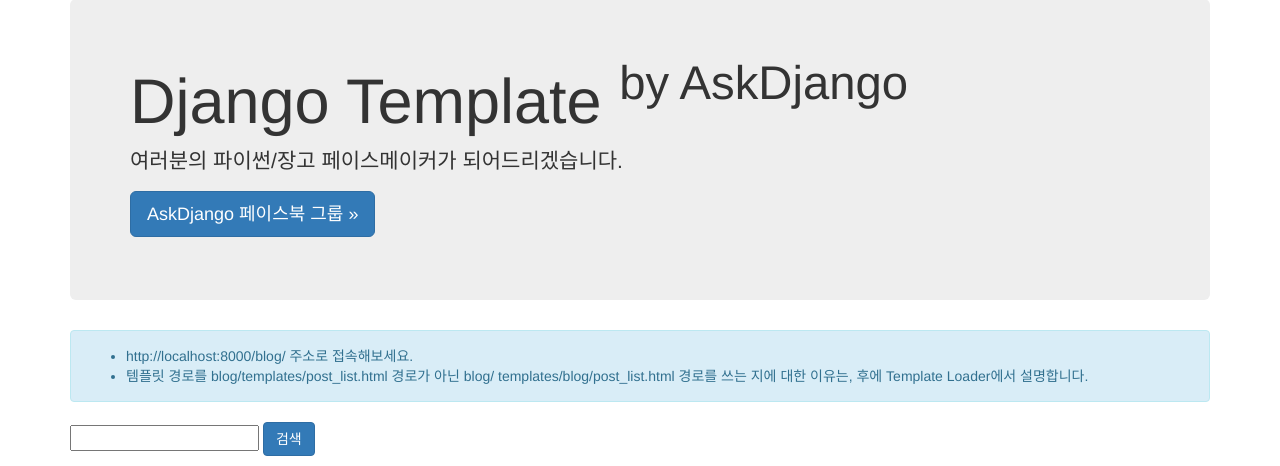
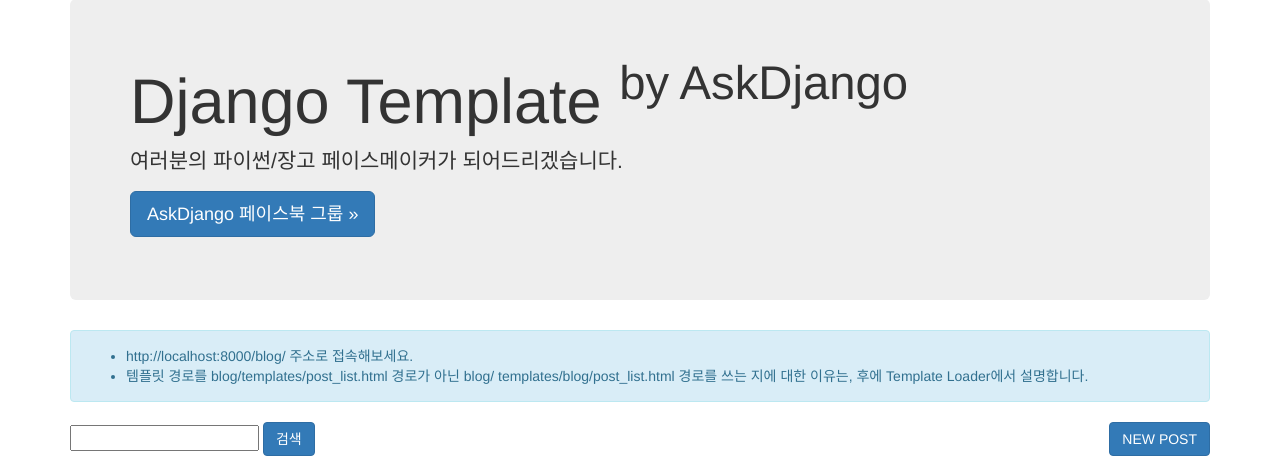
Before and after one commit to yongsk0066/django_practice, a Django app: page /blog/ in a window 1280 px wide. Shown: the part 73-539 px from the top of the page. Run offline with Django 3.2, Linux system fonts and the light colour scheme; data that the repository does not hold is empty; parts of the project's set-up code (start-up, migrations or seed data) failed here and were passed over; some libraries are stand-ins or nearby versions.

Commit message:
blog.views.post_new/post_edit 뷰를 구현

```diff
--- a/blog/templates/blog/post_detail.html
+++ b/blog/templates/blog/post_detail.html
@@ -27,6 +27,8 @@
 
                 <hr/>
                 <a href="{% url "blog:post_list" %}" class="btn btn-primary">글 목록</a>
+                <a href="{% url "blog:post_edit" post.id %}" class="btn btn-default">글 수정</a>
+
             </div>
         </div>
     </div>
--- a/blog/templates/blog/post_list.html
+++ b/blog/templates/blog/post_list.html
@@ -22,6 +22,7 @@
                     후에 Template Loader에서 설명합니다.</li>
                     </ul>
                 </div>
+                <a href="{% url 'blog:post_new' %}" class="btn btn-primary pull-right">NEW POST</a>
 
                 <p>
                     <form action="" method="get">
--- a/blog/urls.py
+++ b/blog/urls.py
@@ -9,6 +9,9 @@
 urlpatterns = [
     url(r'^$', views.post_list, name='post_list'),
     re_path(r'^(?P<id>\d+)/$', views.post_detail, name='post_detail'),
-    re_path(r'^cbv/new/$', views_cbv.post_new)
+    re_path(r'^cbv/new/$', views_cbv.post_new),
+
+    path('new/', views.post_new, name='post_new'),
+    re_path(r'^(?P<id>\d+)/edit/$', views.post_edit, name='post_edit'),
 
 ]
--- a/blog/views.py
+++ b/blog/views.py
@@ -1,6 +1,7 @@
-from django.shortcuts import render, get_object_or_404
+from django.http import Http404
+from django.shortcuts import get_object_or_404, render, redirect
 from .models import Post
-
+from .forms import PostForm
 
 def post_list(request):
     qs = Post.objects.all()
@@ -20,3 +21,26 @@
     return render(request, 'blog/post_detail.html', {
         'post': post,
     })
+
+def post_edit(request, id):
+    post = get_object_or_404(Post, id=id)
+    if request.method == 'POST':
+        form = PostForm(request.POST, request.FILES)
+        if form.is_valid():
+            post = form.save()
+            return redirect(post)
+    else:
+        form = PostForm(instance=post)
+    return render(request, 'blog/post_form.html', {'form':form})
+
+
+
+def post_new(request):
+    if request.method == 'POST':
+        form = PostForm(request.POST, request.FILES)
+        if form.is_valid():
+            post = form.save()
+            return redirect(post)
+    else:
+        form = PostForm()
+    return render(request, 'blog/post_form.html', {'form':form})
--- a/dojo/urls.py
+++ b/dojo/urls.py
@@ -7,6 +7,7 @@
 
 urlpatterns = [
     path('new/', views.post_new),
+    re_path(r'^(?P<id>\d+)/edit/$', views.post_edit),
 
     re_path(r'^sum/(?P<numbers>[\d/]+)/$', views.mysum),
     re_path(r'^hello/(?P<name>[ㄱ-힣]+)/(?P<age>\d+)/$', views.hello),
```
Also changed, not shown: blog/forms.py (added, +7 -0 lines), dojo/views.py (+16 -1 lines).
